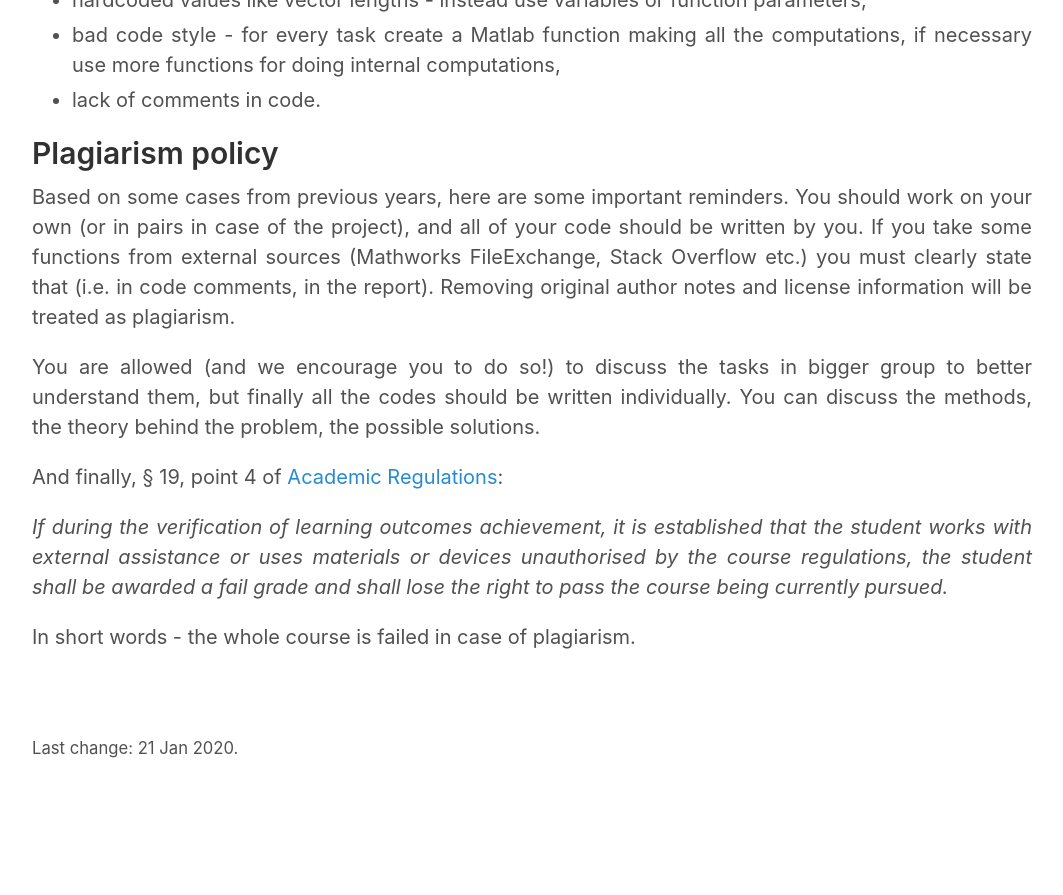
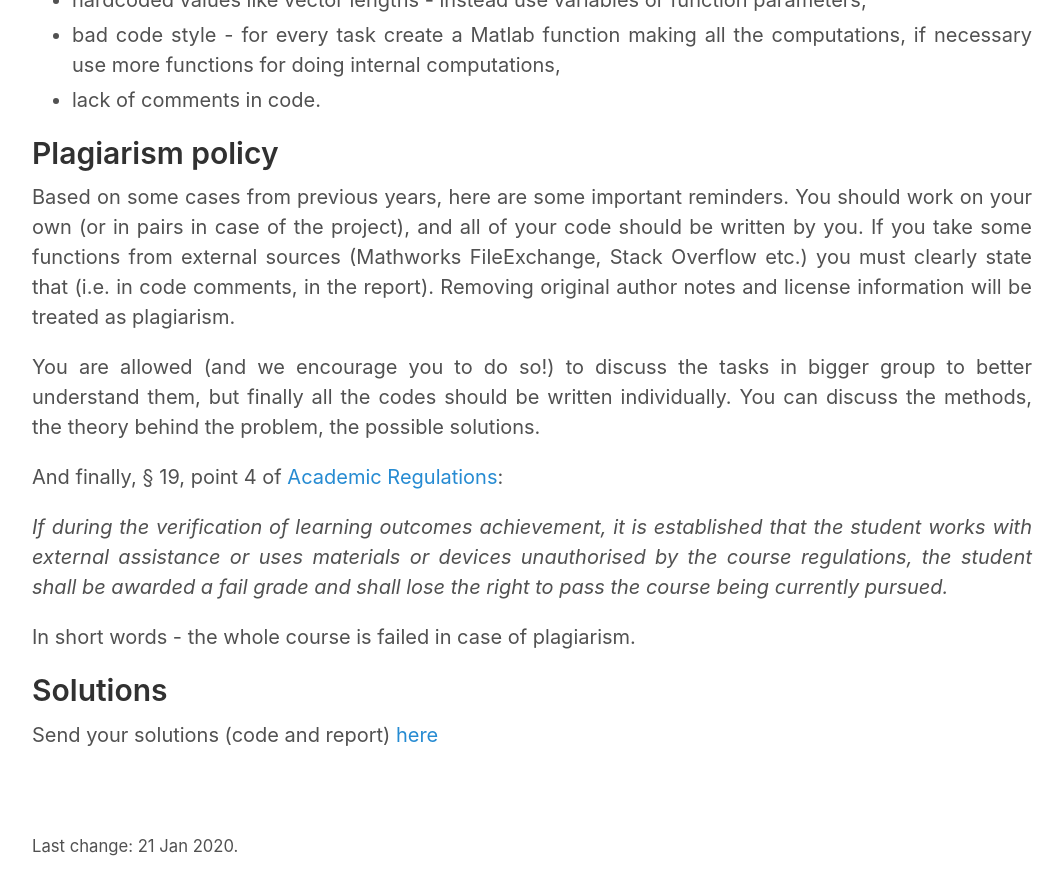
Before and after one commit to wut-mpg/espro, a Jekyll site: the page built from _posts/2019-10-08-L0.md, in a window 1280 px wide and 900 px high, scrolled down 1893 px. Shown: the top 895 px of the window, without its empty margins (108-1171 px from the left). Built offline with Jekyll 4.4.1, drawn with Linux system fonts in a browser that asks for light colours; before the commit the page ends 2695 px from its top, so only the background shows below that.

Commit message:
Update 2019-10-08-L0.md

```diff
--- a/_posts/2019-10-08-L0.md
+++ b/_posts/2019-10-08-L0.md
@@ -90,3 +90,7 @@ course regulations, the student shall be awarded a fail grade and shall lose the
 pass the course being currently pursued.*
 
 In short words - the whole course is failed in case of plagiarism.
+
+## Solutions
+
+Send your solutions (code and report) [here](https://cloud.robotyka.ia.pw.edu.pl/index.php/s/a8zD49dCzaPP8r6)
```
